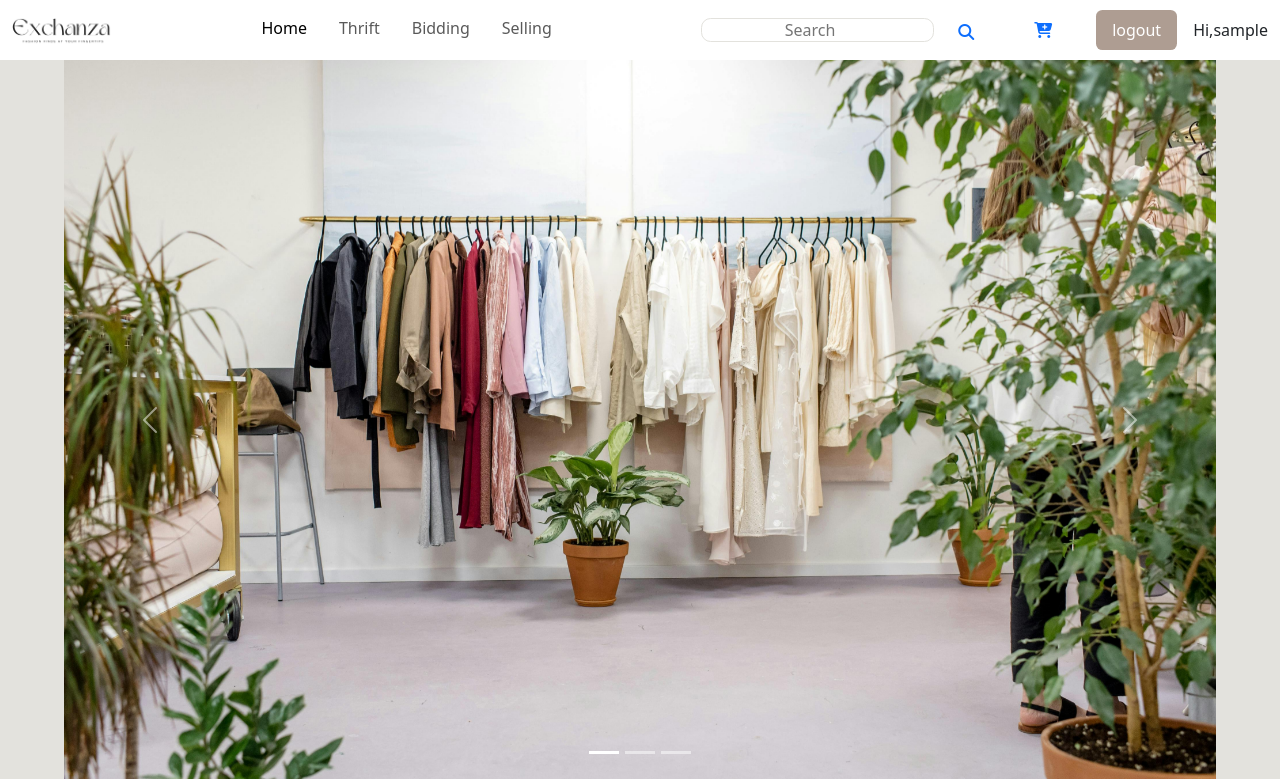
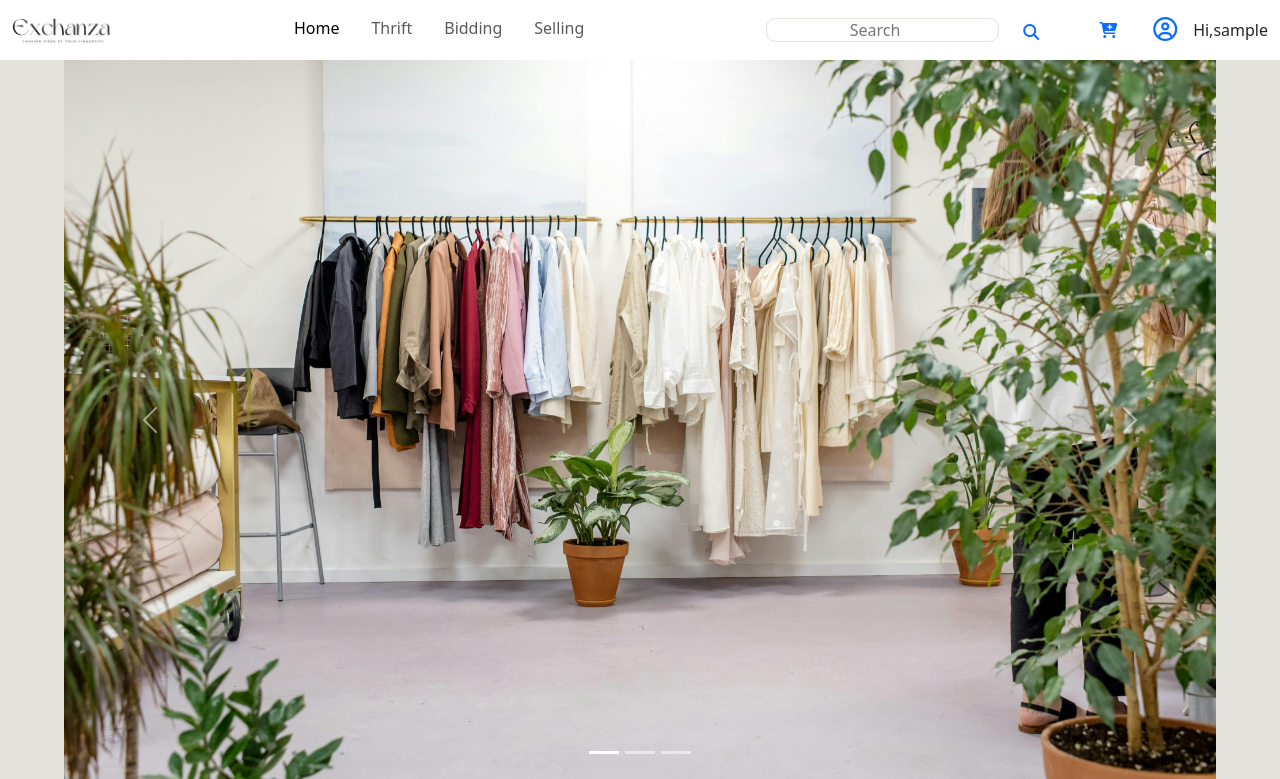
Before and after one commit to Kavindacc/Project-I_Exchanza-OLD-, a PHP site: page / in a window 1280 px wide. Shown: the top 779 px of the page. Run offline with PHP 8.4, Linux system fonts and the light colour scheme; the visitor is signed in with stand-in values (Sample User, id 1).

Commit message:
change logout use icon,click the icon user link user page

```diff
--- a/index.php
+++ b/index.php
@@ -15,7 +15,7 @@
     <!--nav bar-->
     <nav class="navbar navbar-expand-lg sticky-top nav">
         <div class="container-fluid logo"><!--logo-->
-           <a class="navbar-brand" href="#"><img src="../Project-I_Exchanza/img/Exchanza.png" width="100px"></a>
+            <a class="navbar-brand" href="#"><img src="../Project-I_Exchanza/img/Exchanza.png" width="100px"></a>
             <!--toggle button-->
             <button class="navbar-toggler" type="button" data-bs-toggle="offcanvas" data-bs-target="#offcanvasNavbar" aria-controls="offcanvasNavbar" aria-label="Toggle navigation">
                 <span class="navbar-toggler-icon"></span>
@@ -52,9 +52,9 @@
                         <a href="../Project-I_Exchanza/view/cart.php" class="nav-link  text-decoration-none mx-1"><i class="fa-solid fa-cart-plus"><span></span></i></a>
                         <?php
                         if (isset($_SESSION['logedin']) && $_SESSION['logedin'] === true) { ?>
-                            <button class="lo-out btn-sm ms-2 px-3">
-                                <a href="view/logout.php" class=" text-decoration-none">logout</a>
-                            </button>
+
+                            <a href="view/userpage.php" class=" text-decoration-none"><i class="fa-regular fa-circle-user"style="font-size:1.5rem;"></i></a>
+
                             <?php echo "Hi," . $_SESSION['username']; ?>
                         <?php } else { ?>
                             <button class="lo-button btn-sm ms-2 px-3">
--- a/view/style.css
+++ b/view/style.css
@@ -90,19 +90,7 @@ input[type=submit]:hover{
 .lo-button a{
     color: #FFFF;
 }
-.lo-out{
-    background: #AE9D92;
-    border: none;
-    border-radius: .4rem;
-    padding: .5rem;
-}
-.lo-out:hover{
-    background:#4c3f31 ;
 
-}
-.lo-out a{
-    color: #FFFF;
-}
 .text p{
     color: black;
 }
```
Also changed, not shown: view/userpage.php (+19 -0 lines).
